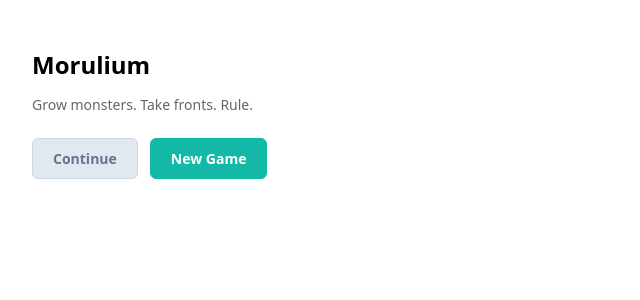
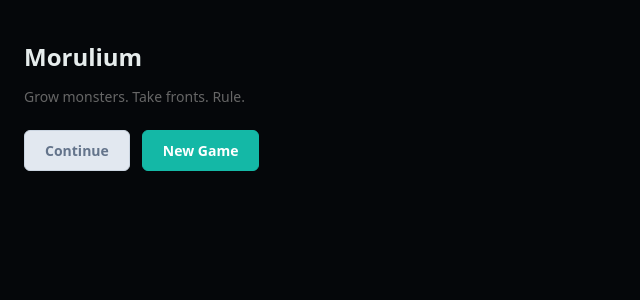
Before and after one commit to nicojitters/morulium, a React (Vite) app: page / in a window 1280 px wide. Shown: the top 300 px of the page, without its empty margins (0-640 px from the left). Built offline with nearby package versions, Linux system fonts and the light colour scheme.

Commit message:
feat(ui): design tokens + theme.css foundation (aesthetic pass phase A/1)

```diff
--- a/src/main.tsx
+++ b/src/main.tsx
@@ -1,5 +1,6 @@
 import { StrictMode } from 'react';
 import { createRoot } from 'react-dom/client';
+import './ui/theme.css';
 import { App } from './App';
 
 const rootEl = document.getElementById('root');
--- /dev/null
+++ b/src/ui/theme.css
@@ -0,0 +1,150 @@
+/* ================================================================
+   Morulium — theme.css
+   All design tokens, resets, focus rings, scrollbars, keyframes,
+   and global juice classes. Component styles compose with these.
+   ================================================================ */
+
+:root {
+  /* Grounds (near-black, teal-tinged) */
+  --ground-void:      #05070a;
+  --ground-deep:      #0a1014;
+  --ground-panel:     #0f1720;
+  --ground-raised:    #142130;
+
+  /* Structure (deep teal) */
+  --teal-abyss:       #0a1e26;
+  --teal-deep:        #0f3541;
+  --teal:             #14b8a6;
+
+  /* Menace / dread (bruised purple) */
+  --bruise-deep:      #1a0f2b;
+  --bruise:           #3d1f56;
+  --bruise-glow:      #6b3aa0;
+
+  /* Hero accent — bio-green (SPARINGLY) */
+  --bio-green:        #7fff9b;
+  --bio-green-dim:    #46a05e;
+  --bio-green-deep:   #1a3a24;
+  --bio-glow:         0 0 12px rgba(127, 255, 155, 0.45);
+  --bio-glow-hot:     0 0 20px rgba(127, 255, 155, 0.75), 0 0 4px rgba(127, 255, 155, 1);
+
+  /* Machinery — Conquest register */
+  --iron-plate:       #1a1a1c;
+  --iron:             #2a2a2e;
+  --iron-light:       #4a4a50;
+  --rust:             #7a3419;
+  --rust-hot:         #b8541e;
+  --steel-cool:       #6b7280;
+
+  /* Text / ink */
+  --ink-primary:      #e6ecec;
+  --ink-secondary:    #9aa8b0;
+  --ink-dim:          #6b7885;
+  --ink-lab:          #b8f0d0;
+
+  /* Signal */
+  --signal-warn:      #f0b840;
+  --signal-danger:    #e04848;
+  --signal-good:      var(--bio-green);
+
+  /* Tier ramp (retuned for dark ground) */
+  --tier-baseline:    #7889a0;
+  --tier-strain:      #4dd3a8;
+  --tier-mutant:      #f0b840;
+  --tier-chimera:     #a86bd8;
+  --tier-progenitor:  #ff5a68;
+
+  /* Typography */
+  --font-display: 'Big Shoulders Display', 'Oswald', system-ui, sans-serif;
+  --font-ui:      'Inter', system-ui, -apple-system, sans-serif;
+  --font-mono:    'JetBrains Mono', 'IBM Plex Mono', ui-monospace, SFMono-Regular, monospace;
+
+  /* Motion */
+  --ease-lab:    cubic-bezier(0.22, 1, 0.36, 1);
+  --ease-clinic: cubic-bezier(0.4, 0, 0.2, 1);
+  --ease-stamp:  cubic-bezier(0.68, -0.15, 0.27, 1.4);
+  --dur-instant: 80ms;
+  --dur-fast:    160ms;
+  --dur-med:     280ms;
+  --dur-slow:    480ms;
+  --dur-slower:  720ms;
+
+  /* Radii */
+  --radius-xs: 2px;
+  --radius-sm: 4px;
+  --radius-md: 8px;
+  --radius-lg: 12px;
+
+  /* Rim treatments (drop shadows are invisible on black; use inner glow + rim light) */
+  --rim-inner: inset 0 1px 0 rgba(255, 255, 255, 0.06);
+  --rim-teal:  0 0 0 1px rgba(20, 184, 166, 0.35), inset 0 1px 0 rgba(180, 240, 220, 0.08);
+  --rim-iron:  0 0 0 1px rgba(180, 180, 190, 0.15), inset 0 1px 0 rgba(255, 255, 255, 0.04);
+  --rim-bio:   0 0 0 1px rgba(127, 255, 155, 0.4), var(--bio-glow);
+}
+
+/* Register role assignments — screens set data-register to flip these */
+[data-register='lab'] {
+  --register-ground:     var(--ground-void);
+  --register-panel:      var(--ground-panel);
+  --register-raised:     var(--ground-raised);
+  --register-rim:        var(--rim-teal);
+  --register-ink:        var(--ink-lab);
+  --register-accent:     var(--teal);
+  --register-hover-glow: var(--bio-glow);
+}
+
+[data-register='conquest'] {
+  --register-ground:     var(--iron-plate);
+  --register-panel:      var(--iron);
+  --register-raised:     var(--iron-light);
+  --register-rim:        var(--rim-iron);
+  --register-ink:        var(--ink-primary);
+  --register-accent:     var(--rust);
+  --register-hover-glow: 0 0 10px rgba(184, 84, 30, 0.5);
+}
+
+/* ---------- Global reset + atmosphere ---------- */
+
+html, body {
+  background: var(--ground-void);
+  color: var(--ink-primary);
+  color-scheme: dark;
+  margin: 0;
+  padding: 0;
+  min-height: 100vh;
+  font-family: var(--font-ui);
+  -webkit-font-smoothing: antialiased;
+  text-rendering: optimizeLegibility;
+}
+
+*, *::before, *::after { box-sizing: border-box; }
+
+::selection {
+  background: var(--bio-green);
+  color: var(--bruise-deep);
+}
+
+/* Scrollbars — dark, thin, unobtrusive */
+::-webkit-scrollbar { width: 6px; height: 6px; }
+::-webkit-scrollbar-track { background: var(--ground-panel); }
+::-webkit-scrollbar-thumb { background: var(--iron); border-radius: 3px; }
+::-webkit-scrollbar-thumb:hover { background: var(--iron-light); }
+
+* {
+  scrollbar-width: thin;
+  scrollbar-color: var(--iron) var(--ground-panel);
+}
+
+/* Focus rings — bio-green everywhere */
+:focus-visible {
+  outline: 2px solid var(--bio-green);
+  outline-offset: 2px;
+  box-shadow: var(--bio-glow);
+}
+:focus:not(:focus-visible) { outline: none; }
+
+/* Kill the ugly default button appearance so components can style freely */
+button {
+  font-family: inherit;
+  color: inherit;
+}
```
Also changed, not shown: src/ui/tokens.ts (added, +64 -0 lines).
